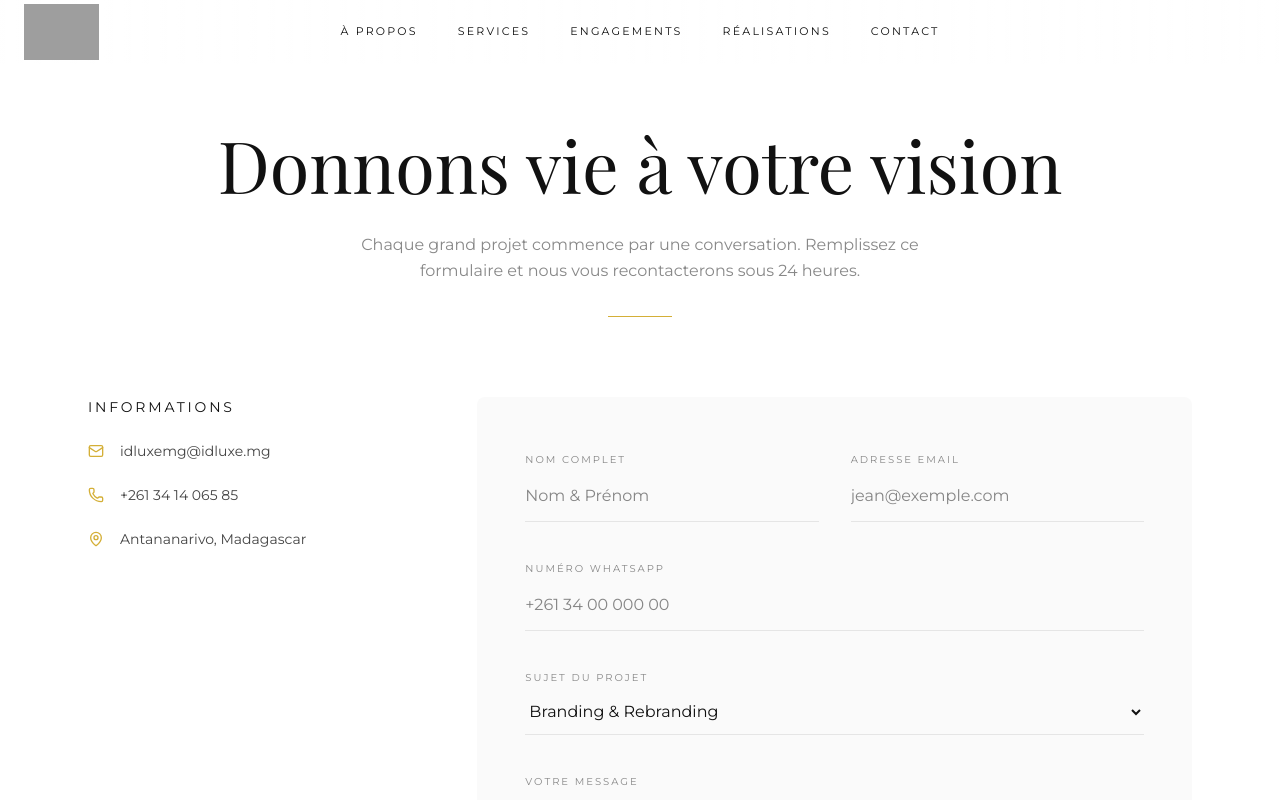
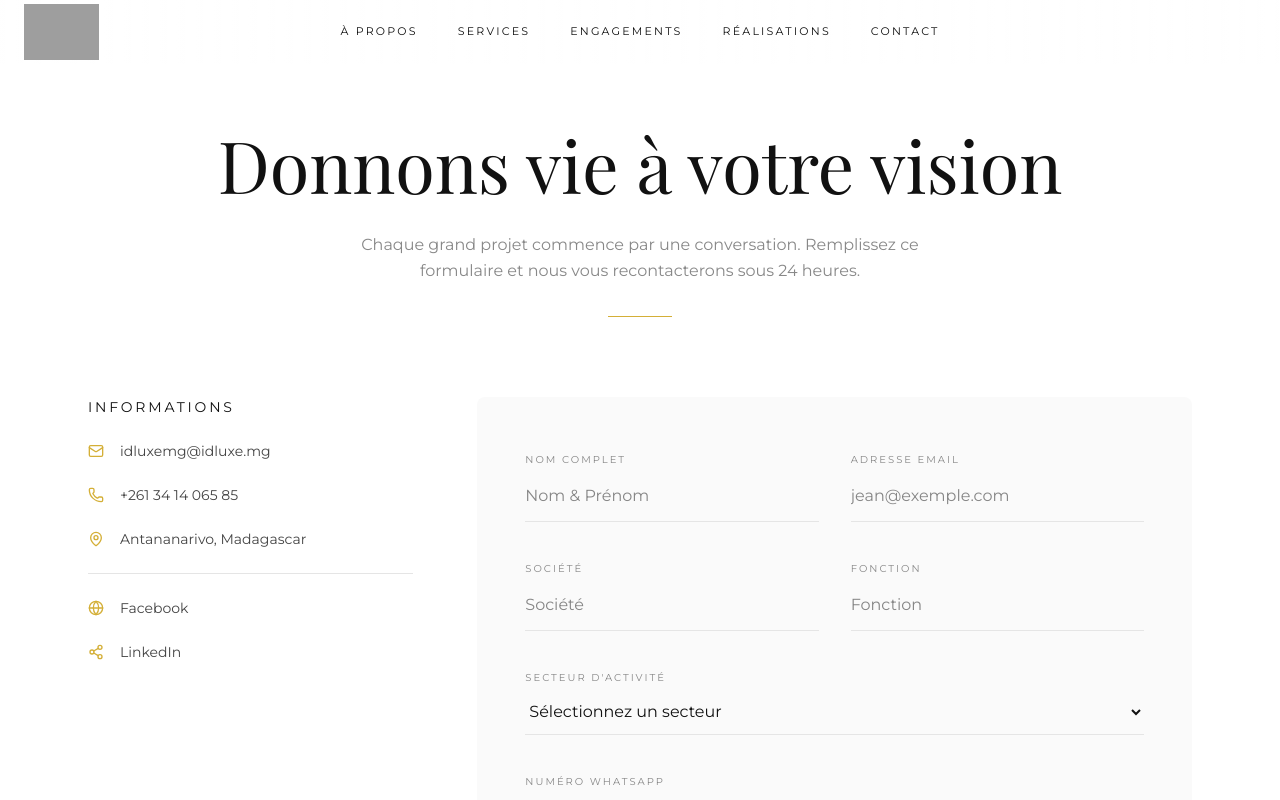
Before and after one commit to jaonahely1004/IdLuxe, a React (Vite) app: page /contact in a window 1280 px wide. Shown: the top 800 px of the page. Built offline with nearby package versions, Linux system fonts and the light colour scheme; grey boxes are pictures that could not be loaded; a web font is replaced by a local one.

Commit message:
contactform

```diff
--- a/package.json
+++ b/package.json
@@ -18,6 +18,7 @@
     "nodemailer": "^9.0.1",
     "react": "^19.2.6",
     "react-dom": "^19.2.6",
+    "react-icons": "^5.6.0",
     "react-router-dom": "^7.17.0",
     "tailwindcss": "^4.3.0"
   },
--- a/src/pages/Contact.jsx
+++ b/src/pages/Contact.jsx
@@ -1,5 +1,5 @@
 import React, { useState } from 'react';
-import { Mail, Phone, MapPin, CheckCircle, Loader2 } from 'lucide-react';
+import { Mail, Phone, MapPin, CheckCircle, Loader2, Globe, Share2 } from 'lucide-react';
 
 const Contact = () => {
   const [status, setStatus] = useState('idle'); // 'idle' | 'sending' | 'success' | 'error'
@@ -12,6 +12,9 @@ const Contact = () => {
       name: e.target.name.value,
       email: e.target.email.value,
       phone: e.target.phone.value,
+      company: e.target.company.value,
+      position: e.target.position.value,
+      sector: e.target.sector.value,
       subject: e.target.subject.value,
       message: e.target.message.value,
     };
@@ -71,6 +74,26 @@ const Contact = () => {
                 <div className="flex items-center gap-4">
                   <MapPin className="w-4 h-4 text-[#D4AF37]" /> Antananarivo, Madagascar
                 </div>
+
+                {/* Section Réseaux Sociaux */}
+                <div className="pt-6 border-t border-[#E5E5E5] space-y-6">
+                  <a
+                    href="https://web.facebook.com/idluxe.marketing"
+                    target="_blank"
+                    rel="noopener noreferrer"
+                    className="flex items-center gap-4 hover:text-[#D4AF37] transition-colors"
+                  >
+                    <Globe className="w-4 h-4 text-[#D4AF37]" /> Facebook
+                  </a>
+                  <a
+                    href="https://www.linkedin.com/company/idluxe"
+                    target="_blank"
+                    rel="noopener noreferrer"
+                    className="flex items-center gap-4 hover:text-[#D4AF37] transition-colors"
+                  >
+                    <Share2 className="w-4 h-4 text-[#D4AF37]" /> LinkedIn
+                  </a>
+                </div>
               </div>
             </div>
           </div>
@@ -85,7 +108,29 @@ const Contact = () => {
                 <label className="text-[10px] uppercase tracking-[0.2em] text-[#888]">Adresse Email</label>
                 <input name="email" type="email" required className="w-full bg-transparent border-b border-[#E5E5E5] py-3 focus:border-[#D4AF37] outline-none transition-colors" placeholder="jean@exemple.com" />
               </div>
-              {/*champ téléphone ajouté ici */}
+
+              <div className="space-y-2">
+                <label className="text-[10px] uppercase tracking-[0.2em] text-[#888]">Société</label>
+                <input name="company" type="text" className="w-full bg-transparent border-b border-[#E5E5E5] py-3 focus:border-[#D4AF37] outline-none transition-colors" placeholder="Société" />
+              </div>
+              <div className="space-y-2">
+                <label className="text-[10px] uppercase tracking-[0.2em] text-[#888]">Fonction</label>
+                <input name="position" type="text" className="w-full bg-transparent border-b border-[#E5E5E5] py-3 focus:border-[#D4AF37] outline-none transition-colors" placeholder="Fonction" />
+              </div>
+
+              <div className="md:col-span-2 space-y-2">
+                <label className="text-[10px] uppercase tracking-[0.2em] text-[#888]">Secteur d'activité</label>
+                <select name="sector" className="w-full bg-transparent border-b border-[#E5E5E5] py-3 focus:border-[#D4AF37] outline-none cursor-pointer">
+                  <option value="">Sélectionnez un secteur</option>
+                  <option>Tourisme, hotêllerie, Restauration (THR)</option>
+                  <option>Assurance, banque, finance</option>
+                  <option>Concessionnaire automobile</option>
+                  <option>Mode et bien-être</option>
+                  <option>Immobilier</option>
+                  <option>Autre</option>
+                </select>
+              </div>
+
               <div className="md:col-span-2 space-y-2">
                 <label className="text-[10px] uppercase tracking-[0.2em] text-[#888]">Numéro WhatsApp</label>
                 <input name="phone" type="tel" className="w-full bg-transparent border-b border-[#E5E5E5] py-3 focus:border-[#D4AF37] outline-none transition-colors" placeholder="+261 34 00 000 00" />
@@ -96,6 +141,7 @@ const Contact = () => {
                   <option>Branding & Rebranding</option>
                   <option>Stratégie & Conseil</option>
                   <option>Communication Digitale</option>
+                  <option>Autres</option>
                 </select>
               </div>
               <div className="md:col-span-2 space-y-2">
--- a/src/pages/Services.jsx
+++ b/src/pages/Services.jsx
@@ -111,12 +111,6 @@ const Services = () => {
                 >
                   Découvrir →
                 </Link>
-                <button
-                  onClick={() => setIsModalOpen(true)}
-                  className="font-sans text-[#111111] uppercase tracking-[0.2em] text-xs font-bold hover:text-[#D4AF37] transition-all underline decoration-[#D4AF37] underline-offset-4 self-start"
-                >
-                  Demande de devis
-                </button>
               </div>
             </div>
           </div>
```
Also changed, not shown: 2 other files (tests, documents, lock files or other folders).
